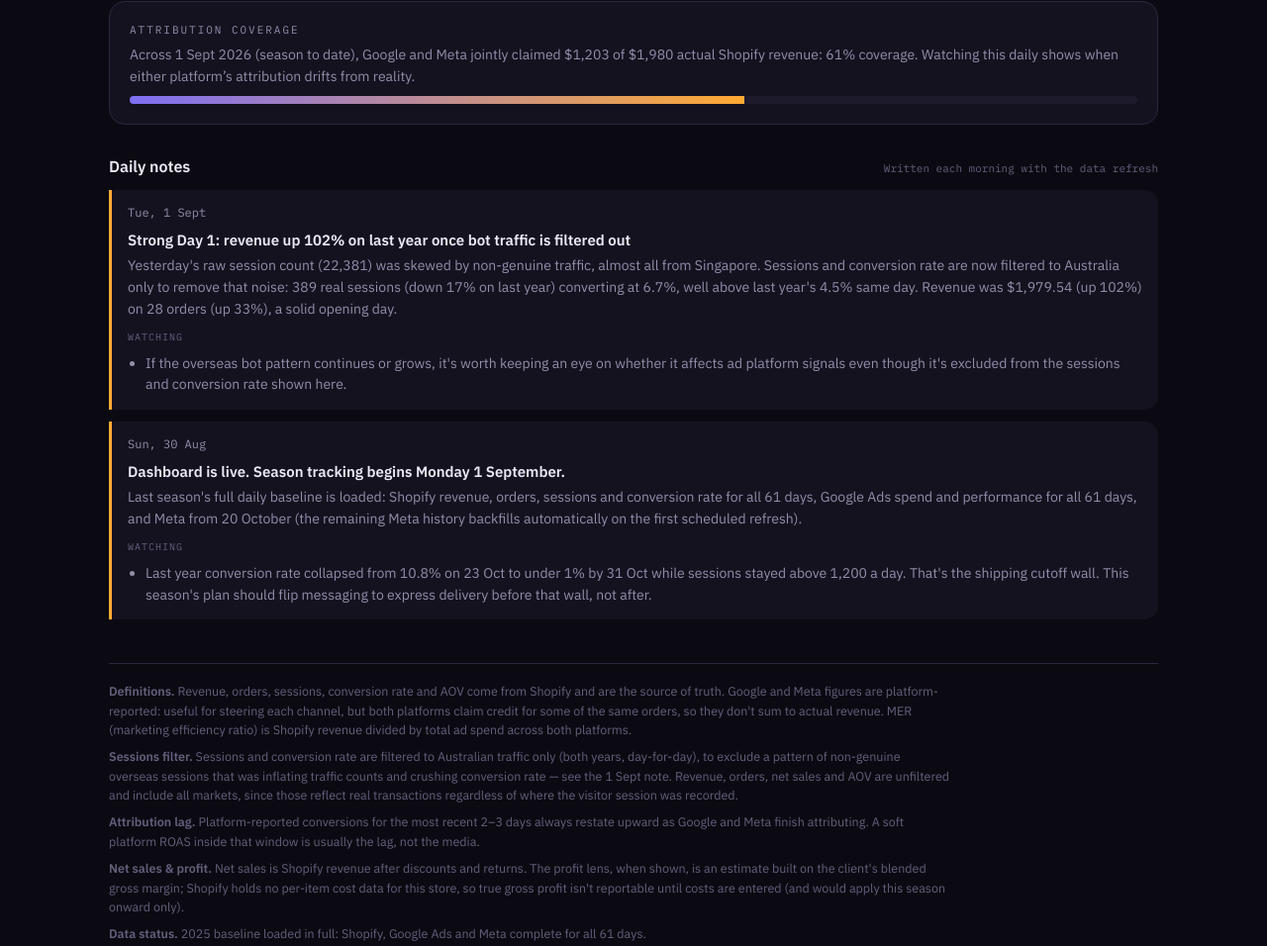
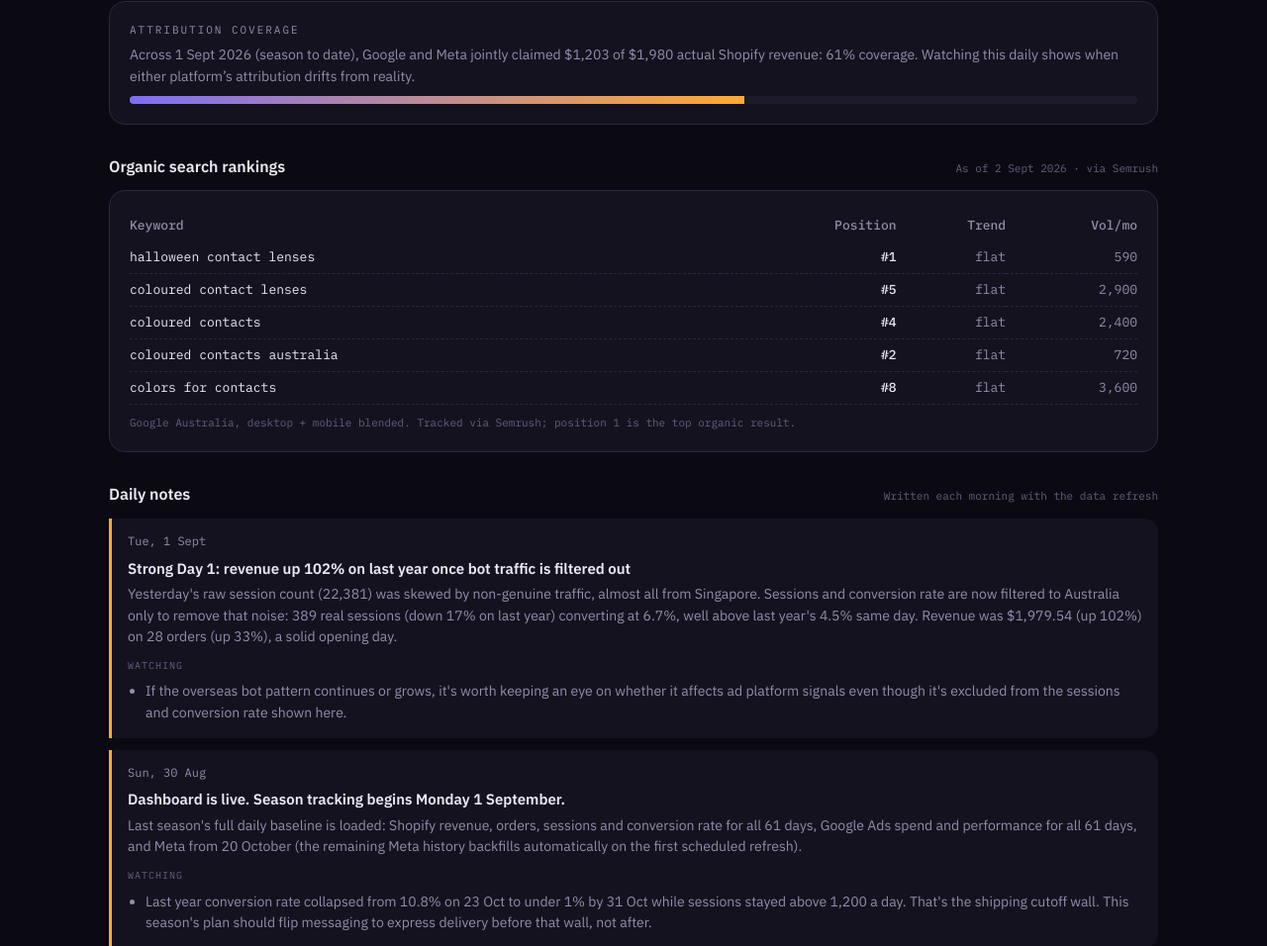
Before and after one commit to Doublejumpdigital/MMEHalloween2026, a plain HTML site: page index.html in a window 1280 px wide. Shown: the part 2705-3661 px from the top of the page at 99% size. Drawn offline with Linux system fonts and the light colour scheme; a web font is replaced by a local one.

Commit message:
Add organic search rankings section (Semrush)

```diff
--- a/index.html
+++ b/index.html
@@ -194,6 +194,24 @@ footer p{max-width:850px;margin-bottom:8px}
     <div class="eyebrow">Attribution coverage</div>
     <p style="color:var(--muted);font-size:14px;margin-top:6px" id="covText"></p>
     <div class="covbar"><i id="covFill" style="width:0%"></i></div>
+  </div>
+</section>
+
+<section>
+  <div class="sechead"><h2>Organic search rankings</h2><span class="sub" id="seoSub"></span></div>
+  <div class="panel">
+    <table style="width:100%;border-collapse:collapse;font-family:var(--mono);font-size:13px">
+      <thead>
+        <tr style="text-align:left;color:var(--muted)">
+          <th style="padding:5px 0;font-weight:500">Keyword</th>
+          <th style="padding:5px 0;font-weight:500;text-align:right">Position</th>
+          <th style="padding:5px 0;font-weight:500;text-align:right">Trend</th>
+          <th style="padding:5px 0;font-weight:500;text-align:right">Vol/mo</th>
+        </tr>
+      </thead>
+      <tbody id="seoBody"></tbody>
+    </table>
+    <div class="note-inline">Google Australia, desktop + mobile blended. Tracked via Semrush; position 1 is the top organic result.</div>
   </div>
 </section>
 
@@ -506,6 +524,25 @@ if(pre){
   $('covFill').style.width=pct.toFixed(0)+'%';
 }
 
+// ---- organic search rankings ----
+if (D.seo && D.seo.keywords && D.seo.keywords.length) {
+  $('seoSub').textContent = 'As of '+new Date(D.seo.asOf).toLocaleDateString('en-AU',{day:'numeric',month:'short',year:'numeric'})+' · via Semrush';
+  const seoBody = $('seoBody');
+  D.seo.keywords.forEach(k => {
+    const tr = document.createElement('tr');
+    const diff = (k.prevPos!=null) ? k.prevPos - k.pos : 0; // positive = moved up (improved)
+    let trendHtml = '<span style="color:var(--muted)">flat</span>';
+    if (diff > 0) trendHtml = '<span style="color:var(--good)">▲ '+diff+'</span>';
+    else if (diff < 0) trendHtml = '<span style="color:var(--bad)">▼ '+Math.abs(diff)+'</span>';
+    tr.innerHTML =
+      '<td style="padding:6px 0;border-bottom:1px dashed var(--line)">'+k.kw+'</td>'+
+      '<td style="padding:6px 0;border-bottom:1px dashed var(--line);text-align:right;font-weight:500">#'+k.pos+'</td>'+
+      '<td style="padding:6px 0;border-bottom:1px dashed var(--line);text-align:right">'+trendHtml+'</td>'+
+      '<td style="padding:6px 0;border-bottom:1px dashed var(--line);text-align:right;color:var(--muted)">'+k.vol.toLocaleString()+'</td>';
+    seoBody.appendChild(tr);
+  });
+}
+
 // ---- notes ----
 const nWrap=$('notes');
 D.notes.slice().reverse().forEach(n=>{
```
